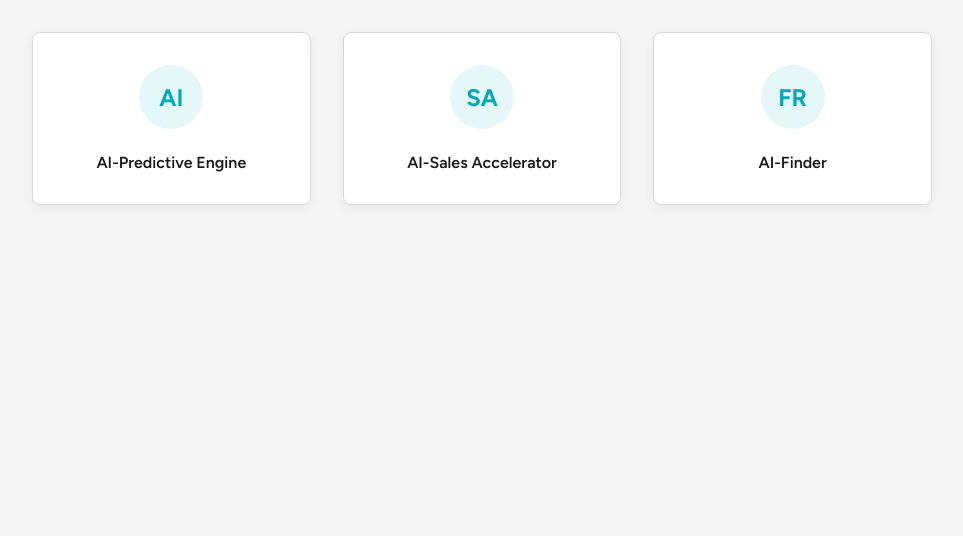
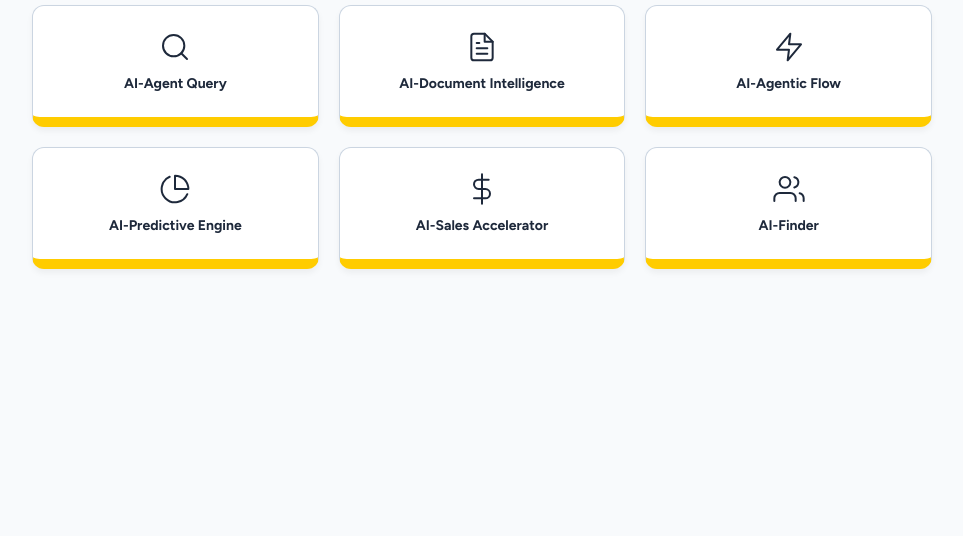
Before and after one commit to mauriziomelandriformulait-svg/Formula-AI-Hub, a plain HTML site: page index.html in a window 1280 px wide. Shown: the part 328-864 px from the top of the page, without its empty margins (158-1121 px from the left). Before the commit the page ends 800 px from the top, so only its background shows below. Drawn offline with Linux system fonts and the light colour scheme.

Commit message:
Refactor HTML structure and update styles
Updated styles and structure for improved layout and design.

```diff
--- a/index.html
+++ b/index.html
@@ -1,64 +1,118 @@
 <!DOCTYPE html>
 <html lang="it">
 <head>
-  <meta charset="UTF-8" />
-  <meta name="viewport" content="width=device-width, initial-scale=1.0" />
+    <meta charset="UTF-8">
+    <meta name="viewport" content="width=device-width, initial-scale=1.0">
     <title>Formula AI-Tech</title>
     <style>
         @import url('https://fonts.googleapis.com/css2?family=Figtree:wght@300;400;500;600;700&family=DM+Mono:wght@400;500&display=swap');
 
         :root {
-      --bg: #f5f5f5; --surface: #ffffff; --border: #d8d8d8; --text: #1a1a1a;
-      --accent: #00aabb; --accent-hover: #008899; --shadow: 0 4px 12px rgba(0,0,0,0.05);
+            --bg: #f8fafc; --surface: #ffffff; --border: #cbd5e1; --text: #1e293b;
+            --accent: #00aabb; --shadow: 0 4px 6px rgba(0,0,0,0.05);
         }
 
         body {
-      margin: 0; font-family: 'Figtree', sans-serif; background: var(--bg); color: var(--text);
-      display: flex; flex-direction: column; align-items: center; justify-content: center; min-height: 100vh;
+            margin: 0; font-family: 'Figtree', 'Segoe UI', Tahoma, Geneva, Verdana, sans-serif;
+            background-color: var(--bg); color: var(--text);
+            display: flex; flex-direction: column; align-items: center; justify-content: center;
+            min-height: 100vh; padding: 2rem 0;
         }
 
-    h1 { font-size: 24px; font-weight: 700; margin-bottom: 3rem; color: #111; letter-spacing: -0.5px; }
+        h1 {
+            font-size: 24px;
+            font-weight: 700;
+            margin-bottom: 2.5rem;
+            color: #111;
+            letter-spacing: -0.5px;
+        }
 
         .grid-container {
-      display: grid; grid-template-columns: repeat(3, 1fr); gap: 2rem;
-      max-width: 900px; width: 90%;
+            display: grid; grid-template-columns: repeat(3, 1fr); gap: 20px;
+            max-width: 900px; width: 90%; margin-bottom: 20px;
         }
 
-    .card {
-      background: var(--surface); border: 1px solid var(--border); padding: 2rem;
-      border-radius: 8px; text-align: center; transition: transform 0.2s, box-shadow 0.2s;
-      color: var(--text); box-shadow: var(--shadow); cursor: pointer; display: block;
+        @media (max-width: 850px) {
+            .grid-container { grid-template-columns: repeat(2, 1fr); }
         }
 
-    .card:hover { transform: translateY(-5px); box-shadow: 0 10px 20px rgba(0,0,0,0.1); border-color: var(--accent); }
-
-    .icon-box {
-      width: 64px; height: 64px; background: #e6f7f9; color: var(--accent);
-      border-radius: 50%; display: flex; align-items: center; justify-content: center;
-      margin: 0 auto 1.5rem; font-size: 24px; font-weight: 700;
+        .map-card {
+            background: var(--surface);
+            border: 1px solid var(--border);
+            border-radius: 12px;
+            padding: 25px 15px;
+            display: flex;
+            flex-direction: column;
+            align-items: center;
+            justify-content: center;
+            gap: 12px;
+            box-shadow: var(--shadow);
+            transition: transform 0.2s, border-bottom-color 0.2s;
+            border-bottom: 10px solid #FFCC00;
+            cursor: pointer;
+            text-decoration: none;
+            color: var(--text);
         }
 
-    .card h2 { font-size: 16px; margin: 0; font-weight: 600; }
+        .map-card:hover {
+            transform: translateY(-5px);
+            border-bottom-color: #eab308;
+        }
+
+        .icon {
+            width: 32px;
+            height: 32px;
+            fill: none;
+            stroke: currentColor;
+            stroke-width: 1.5;
+            stroke-linecap: round;
+            stroke-linejoin: round;
+        }
+
+        .label {
+            font-size: 14px;
+            font-weight: 700;
+            text-align: center;
+        }
     </style>
 </head>
 <body>
 
   <h1>Formula AI-Tech</h1>
 
+  <!-- Prima Riga -->
   <div class="grid-container">
-    <div class="card" onclick="inviaMessaggioNavigazione('https://diapdemo.formula.it:8282/due/#/home/desktop/AI%20-%20Predictive%20Engine')">
-      <div class="icon-box">AI</div>
-      <h2>AI-Predictive Engine</h2>
+    <div class="map-card" onclick="inviaMessaggioNavigazione('https://diapdemo.formula.it:8282/due/#/home/desktop/AI%20-%20Agent%20Query')">
+      <svg class="icon" viewBox="0 0 24 24"><circle cx="11" cy="11" r="8"></circle><line x1="21" y1="21" x2="16.65" y2="16.65"></line></svg>
+      <span class="label">AI-Agent Query</span>
     </div>
 
-    <div class="card" onclick="inviaMessaggioNavigazione('https://diapdemo.formula.it:8282/due/#/home/desktop/AI%20-%20Sales%20Accelerator')">
-      <div class="icon-box">SA</div>
-      <h2>AI-Sales Accelerator</h2>
+    <div class="map-card" onclick="inviaMessaggioNavigazione('https://diapdemo.formula.it:8282/due/#/home/desktop/AI%20-%20Document%20Intelligence')">
+      <svg class="icon" viewBox="0 0 24 24"><path d="M14 2H6a2 2 0 0 0-2 2v16a2 2 0 0 0 2 2h12a2 2 0 0 0 2-2V8z"></path><polyline points="14 2 14 8 20 8"></polyline><line x1="16" y1="13" x2="8" y2="13"></line><line x1="16" y1="17" x2="8" y2="17"></line><polyline points="10 9 9 9 8 9"></polyline></svg>
+      <span class="label">AI-Document Intelligence</span>
     </div>
 
-    <div class="card" onclick="inviaMessaggioNavigazione('https://diapdemo.formula.it:8282/due/#/home/desktop/AI%20-%20Ricerca%20Fornitori')">
-      <div class="icon-box">FR</div>
-      <h2>AI-Finder</h2>
+    <div class="map-card" onclick="inviaMessaggioNavigazione('https://diapdemo.formula.it:8282/due/#/home/desktop/AI%20-%20Agentic%20Flow')">
+      <svg class="icon" viewBox="0 0 24 24"><polygon points="13 2 3 14 12 14 11 22 21 10 12 10 13 2"></polygon></svg>
+      <span class="label">AI-Agentic Flow</span>
+    </div>
+  </div>
+
+  <!-- Seconda Riga -->
+  <div class="grid-container">
+    <div class="map-card" onclick="inviaMessaggioNavigazione('https://diapdemo.formula.it:8282/due/#/home/desktop/AI%20-%20Predictive%20Engine')">
+      <svg class="icon" viewBox="0 0 24 24"><path d="M21.21 15.89A10 10 0 1 1 8 2.83"></path><path d="M22 12A10 10 0 0 0 12 2v10z"></path></svg>
+      <span class="label">AI-Predictive Engine</span>
+    </div>
+
+    <div class="map-card" onclick="inviaMessaggioNavigazione('https://diapdemo.formula.it:8282/due/#/home/desktop/AI%20-%20Sales%20Accelerator')">
+      <svg class="icon" viewBox="0 0 24 24"><line x1="12" y1="1" x2="12" y2="23"></line><path d="M17 5H9.5a3.5 3.5 0 0 0 0 7h5a3.5 3.5 0 0 1 0 7H6"></path></svg>
+      <span class="label">AI-Sales Accelerator</span>
+    </div>
+
+    <div class="map-card" onclick="inviaMessaggioNavigazione('https://diapdemo.formula.it:8282/due/#/home/desktop/AI%20-%20Ricerca%20Fornitori')">
+      <svg class="icon" viewBox="0 0 24 24"><path d="M17 21v-2a4 4 0 0 0-4-4H5a4 4 0 0 0-4 4v2"></path><circle cx="9" cy="7" r="4"></circle><path d="M23 21v-2a4 4 0 0 0-3-3.87"></path><path d="M16 3.13a4 4 0 0 1 0 7.75"></path></svg>
+      <span class="label">AI-Finder</span>
     </div>
   </div>
 
```
Lines whose indentation alone changed are shown as unchanged.
